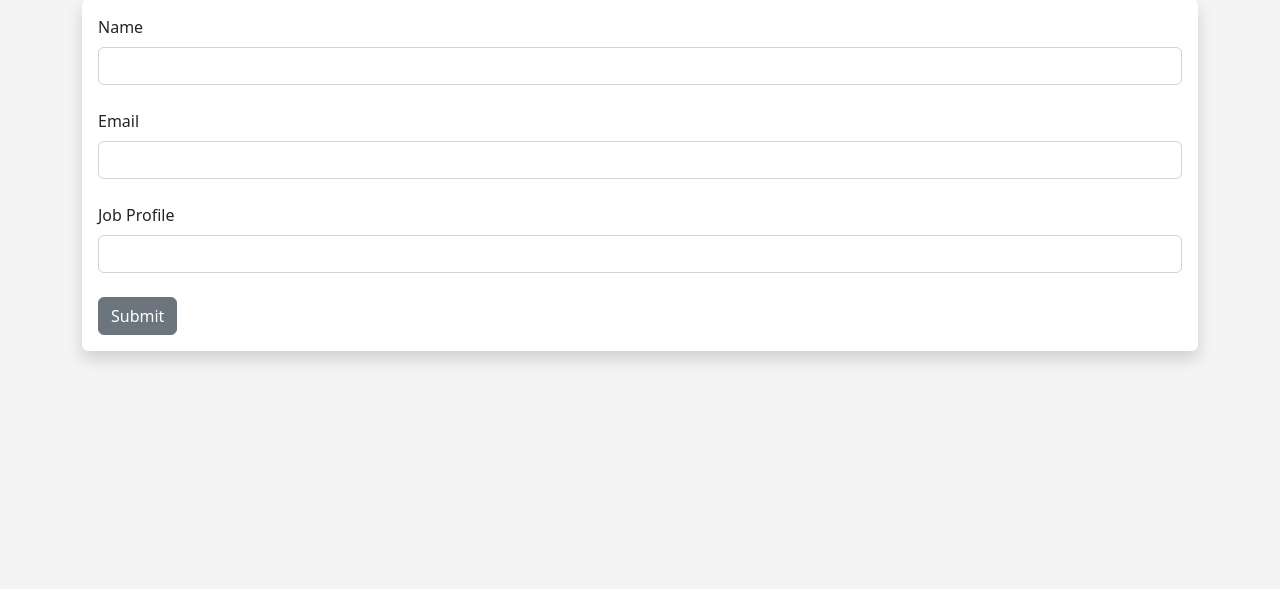
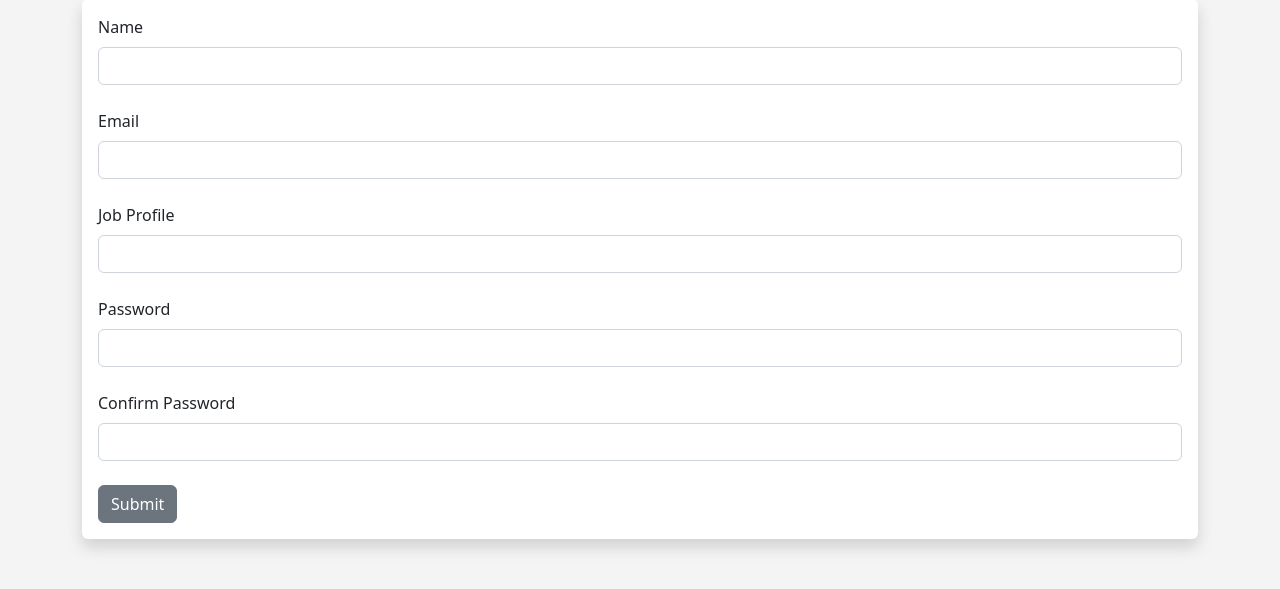
Before and after one commit to aroranubhav/Simple-Blog, a Flask app: page /user/add in a window 1280 px wide. Shown: the part 105-694 px from the top of the page. Run offline with Flask 2, Linux system fonts and the light colour scheme.

Commit message:
added password field to user model and added pwd hashing with werkzeug

```diff
--- a/app.py
+++ b/app.py
@@ -1,12 +1,13 @@
 from flask import Flask, render_template, flash, request, redirect, url_for
 from flask_wtf import FlaskForm
-from wtforms import FormField, StringField, SubmitField, EmailField
-from wtforms.validators import DataRequired, Email
+from wtforms import FormField, StringField, SubmitField, EmailField, PasswordField, BooleanField, ValidationError
+from wtforms.validators import DataRequired, Email, EqualTo, Length
 from flask_sqlalchemy import SQLAlchemy
 from datetime import datetime
 from flask_migrate import Migrate
 import os
 import sys
+from werkzeug.security import generate_password_hash, check_password_hash
 
 #flask instance
 app = Flask(__name__)
@@ -33,6 +34,18 @@ class Users(db.Model):
     email = db.Column(db.String(120), nullable = False, unique = True)
     job_profile = db.Column(db.String(120))
     date_added = db.Column(db.DateTime, default = datetime.utcnow)
+    password_hash = db.Column(db.String(150))
+
+    @property
+    def password(self):
+        raise AttributeError('Password is not in a readable format!')
+
+    @password.setter
+    def password(self, password):
+        self.password_hash = generate_password_hash(password = password)
+
+    def verify_password(self, password):
+        return check_password_hash(pwhash = self.password_hash, password = password)
 
     def __repr__(self) -> str:
         return f'<Name {self.name}>'
@@ -46,6 +59,9 @@ class UserForm(FlaskForm):
     email = EmailField('Email', validators = [DataRequired(message = 'This field requires a value'),
                                 Email(message = 'Please input a vaild email address!')])
     job_profile = StringField('Job Profile')
+    password = PasswordField('Password', validators = [DataRequired(), EqualTo('password_confirm',
+                                message = 'Passwords must match!')])
+    password_confirm = PasswordField('Confirm Password')
     submit = SubmitField('Submit')
 
 @app.route('/')
@@ -79,17 +95,24 @@ def add_user():
         user_name = user_form.name.data
         user_email = user_form.email.data
         job_profile = user_form.job_profile.data
+        user_pwd = user_form.password.data
         user = Users.query.filter_by(email = user_email).first()
         if user is None:
-            users = Users(name = user_name, email = user_email, job_profile = job_profile)
-            db.session.add(users)
+            #hashed_pwd = generate_password_hash(user_pwd, "sha256")
+            user = Users(name = user_name, email = user_email,
+                    job_profile = job_profile)
+            #using password setter property to set the user password
+            user.password = user_pwd
+            db.session.add(user)
             db.session.commit()
             user_form.name.data = ''
             user_form.email.data = ''
             user_form.job_profile.data = ''
+            user_form.password.data = ''
             flash('User {} with email: {} added successfully!'.format(user_name, user_email))
 
     all_users = Users.query.order_by(Users.date_added)
+
     return render_template('add_user.html',
         name = user_name,
         form = user_form,
--- a/templates/add_user.html
+++ b/templates/add_user.html
@@ -39,6 +39,12 @@
                 {{ form.job_profile.label(class="form-label") }}
                 {{ form.job_profile(class="form-control") }}
                 <br/>
+                {{ form.password.label(class="form-label") }}
+                {{ form.password(class="form-control") }}
+                <br/>
+                {{ form.password_confirm.label(class="form-label") }}
+                {{ form.password_confirm(class="form-control") }}
+                <br/>
                 {{ form.submit(class="btn btn-secondary") }}
 
             </form>
@@ -49,7 +55,8 @@
             {% for user in users %}
                 <tr>
                     <td>
-                        <h5>{{ user.id }} . <a href="{{ url_for('update_user', user_id = user.id) }}">{{ user.name }}</a> --
+                        <h5>
+                            {{ user.id }} . <a href="{{ url_for('update_user', user_id = user.id) }}"> {{ user.name }} </a> --
                             {{ user.email }} -- {{ user.job_profile }} --
                              <a href = "{{ url_for('delete_user', user_id = user.id)}}"> Delete </a>
                         </h5>
```
Also changed, not shown: migrations/versions/bd6f6c80a76f_added_password_field.py (added, +28 -0 lines).
